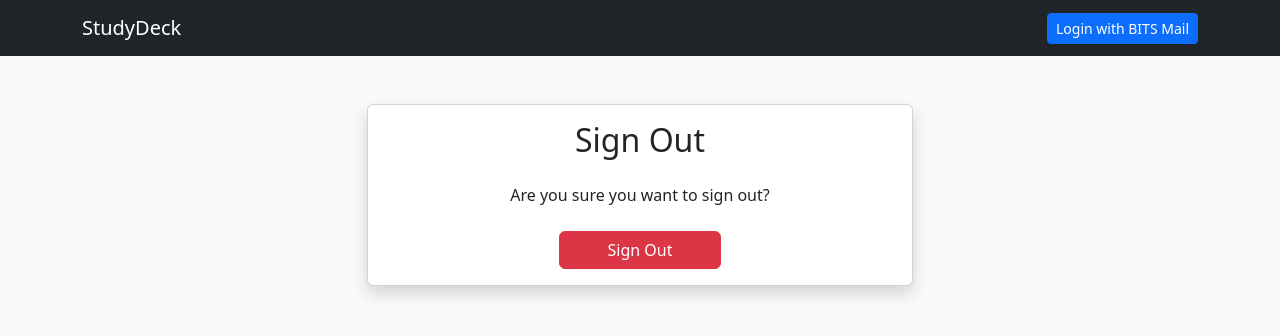
After one commit to prannvs/studydeck-forum, a Django app: template forum/templates/account/logout.html in a window 1280 px wide. The commit adds this page. Shown: the top 336 px of the page. Run offline with Django 5.2, Linux system fonts and the light colour scheme; the template is opened without the code that fills it, so the values that code supplies are empty; some libraries are stand-ins or nearby versions.

Commit message:
fixing issues

```diff
--- /dev/null
+++ b/forum/templates/account/logout.html
@@ -0,0 +1,19 @@
+{% extends "forum/base.html" %}
+
+{% block content %}
+<div class="row justify-content-center mt-5">
+    <div class="col-md-6">
+        <div class="card shadow">
+            <div class="card-body text-center">
+                <h2 class="card-title mb-4">Sign Out</h2>
+                <p class="mb-4">Are you sure you want to sign out?</p>
+
+                <form method="post" action="{% url 'account_logout' %}">
+                    {% csrf_token %}
+                    <button type="submit" class="btn btn-danger px-5">Sign Out</button>
+                </form>
+            </div>
+        </div>
+    </div>
+</div>
+{% endblock %}
```
Also changed, not shown: forum/templates/forum/thread_detail.html (+16 -3 lines), forum/templatetags/forum_extras.py (added, +15 -0 lines), forum/templatetags/__init__.py (added).
